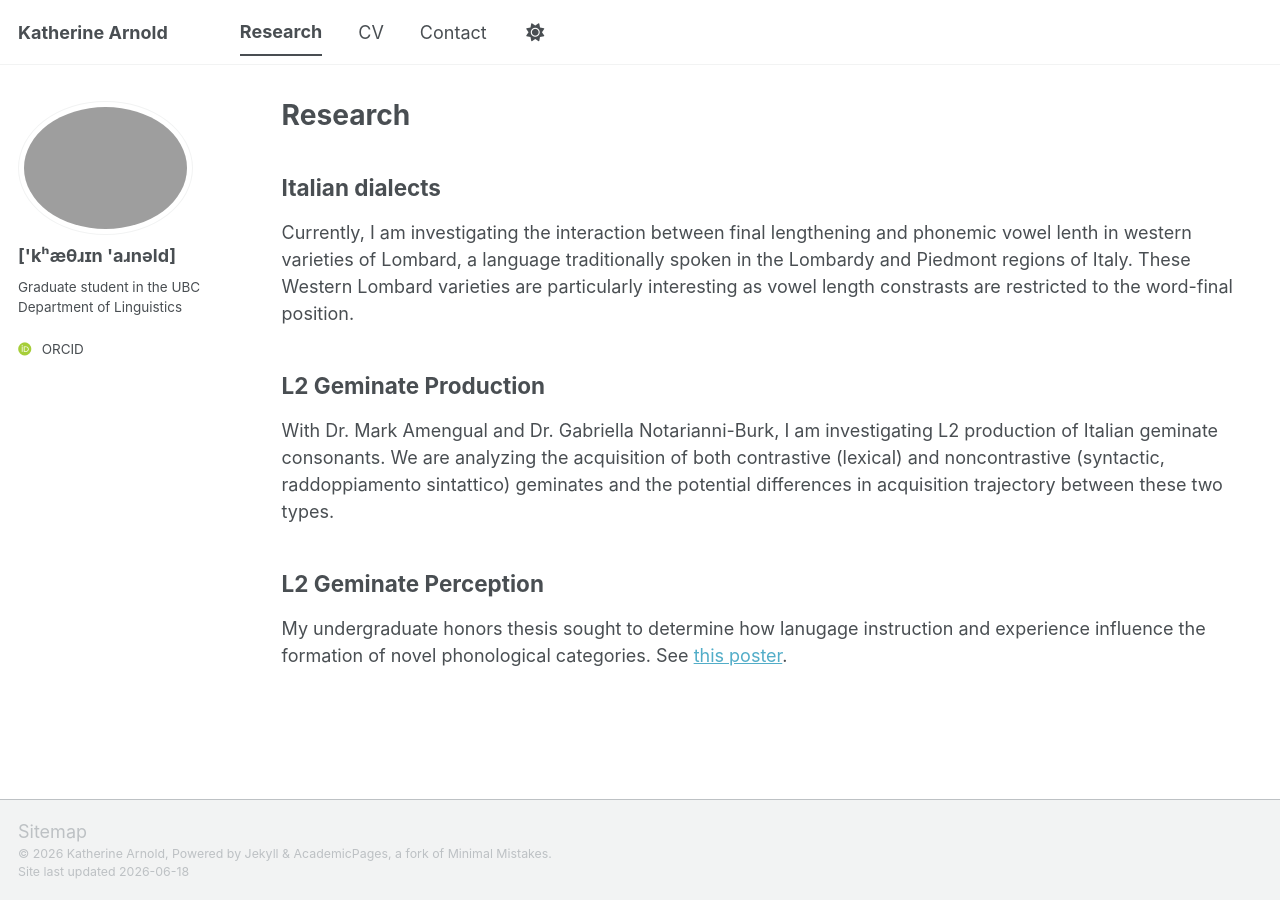
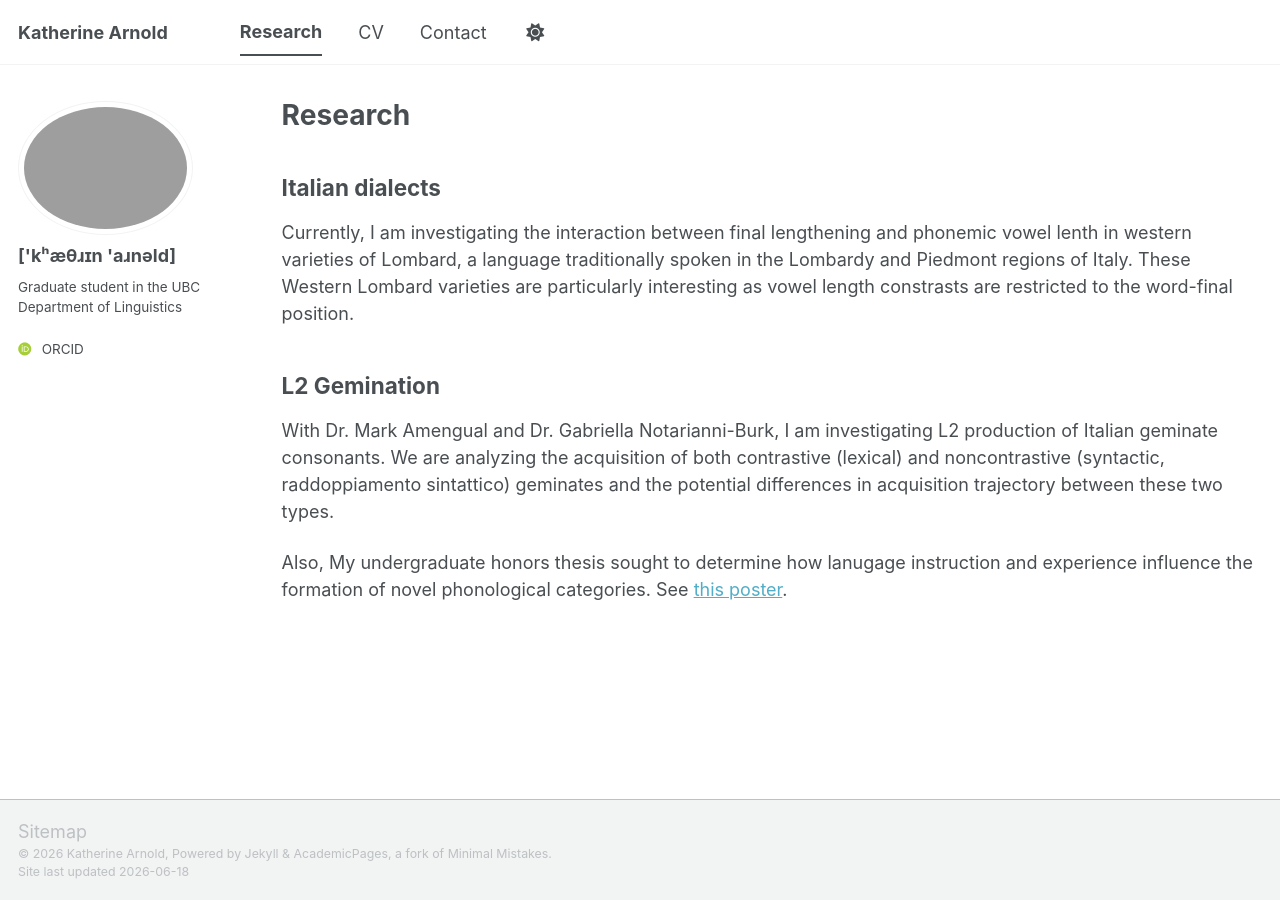
Before and after one commit to katherinearnold/katherinearnold.github.io, a Jekyll site: the page built from _pages/research.md, in a window 1280 px wide. Built offline with Jekyll 4.4.1, drawn with Linux system fonts in a browser that asks for light colours; some web fonts are replaced; a script bundle is joined from its source files by our own code; library files that are not in the unit come from our copies.

Commit message:
Update research.md

```diff
--- a/_pages/research.md
+++ b/_pages/research.md
@@ -10,12 +10,11 @@ author_profile: true
 Currently, I am investigating the interaction between final lengthening and phonemic vowel lenth in western varieties of Lombard, a language traditionally spoken in the Lombardy and Piedmont regions of Italy. These Western Lombard varieties are particularly interesting as vowel length constrasts are restricted to the word-final position.
 </p>
 
-<h2>L2 Geminate Production</h2>
+<h2>L2 Gemination</h2>
 <p>
 With Dr. Mark Amengual and Dr. Gabriella Notarianni-Burk, I am investigating L2 production of Italian geminate consonants. We are analyzing the acquisition of both contrastive (lexical) and noncontrastive (syntactic, raddoppiamento sintattico) geminates and the potential differences in acquisition trajectory between these two types.
 </p>
 
-<h2>L2 Geminate Perception</h2>
 <p>
-My undergraduate honors thesis sought to determine how lanugage instruction and experience influence the formation of novel phonological categories. See <a href="https://katherinearnold.github.io/files/Arnold%20LURC%202025%20Poster.pdf">this poster</a>.
+Also, My undergraduate honors thesis sought to determine how lanugage instruction and experience influence the formation of novel phonological categories. See <a href="https://katherinearnold.github.io/files/Arnold%20LURC%202025%20Poster.pdf">this poster</a>.
 </p>
```
